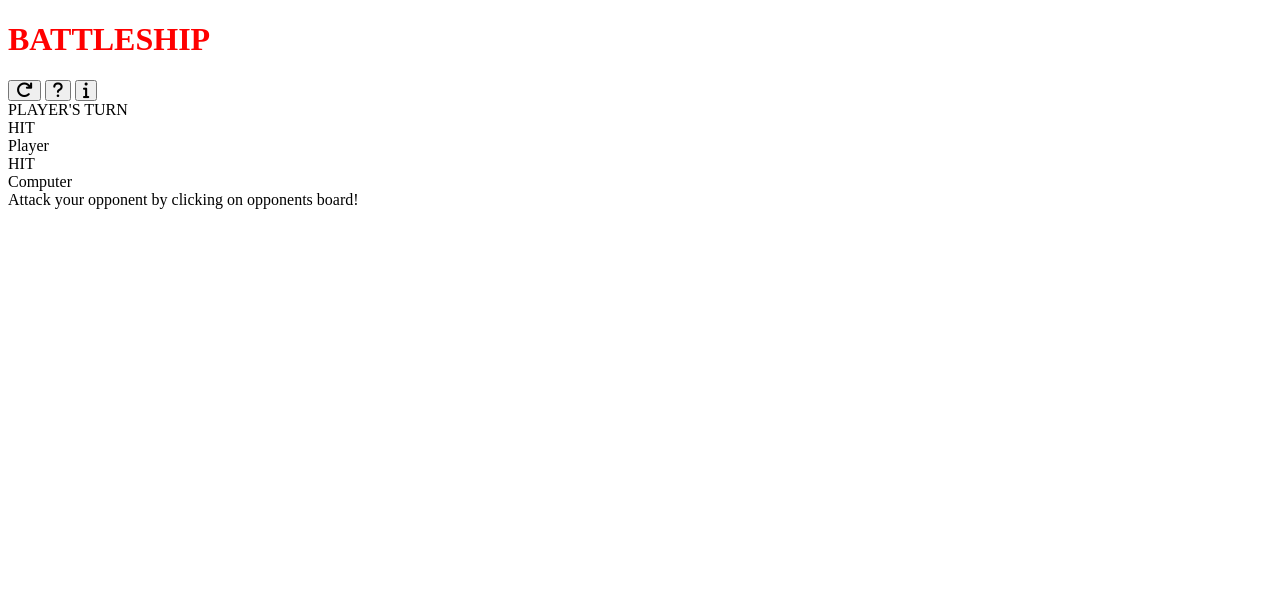
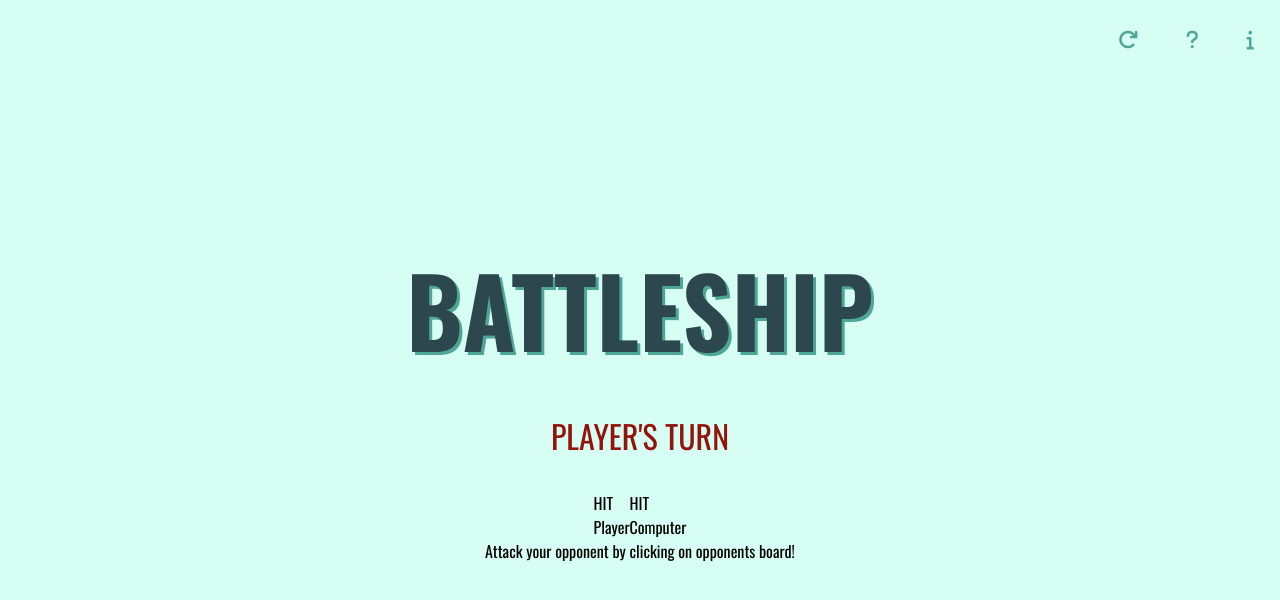
Before and after one commit to paltoalko/battleship, a website built with webpack: page src/index.html in a window 1280 px wide. Built offline with nearby package versions, Linux system fonts and the light colour scheme.

Commit message:
added some styling to top elements

```diff
--- a/src/style.css
+++ b/src/style.css
@@ -1,3 +1,69 @@
-h1 {
-    color: red;
+@import url('https://fonts.googleapis.com/css2?family=Oswald:wght@200;300;400;500;600;700&display=swap');
+
+* {
+    font-family: 'Oswald', sans-serif;
+    margin: 0;
+	padding: 0;
+	font-size: 100%;
 }
+
+:root {
+    --dark-color:#2C484E;
+    --light-color:#D7FEF2;
+    --accent-color:#4EA696;
+    --red-color:#92140C;
+    --green-color:#396204;
+}
+
+.main {
+    display: flex;
+    flex-direction: column;
+    align-items: center;
+    justify-content: center;
+    height: 100vh;
+    background-color: var(--light-color);
+}
+
+.game-title {
+    font-size: 6rem;
+    color: var(--dark-color);
+    text-shadow: 3px 3px  var(--accent-color);
+}
+
+.main-buttons {
+    display: flex;
+    gap: 1rem;
+    position:absolute;
+    top: 10px;
+    right: 10px;
+}
+
+.main-buttons button {
+    padding: 16px;
+    background-color: transparent;
+    color: var(--accent-color);
+    outline: none;
+    border: none;
+    transition: 0.4s;
+}
+
+.main-buttons button:hover {
+    color: var(--dark-color);
+}
+
+.turn-display {
+    display: flex;
+    padding: 16px;
+    margin: 16px;
+
+}
+
+#turn {
+    font-size: 2em;
+    font-weight: 400;
+    color:var(--red-color);
+}
+
+.board-display {
+    display:flex
+}
```
